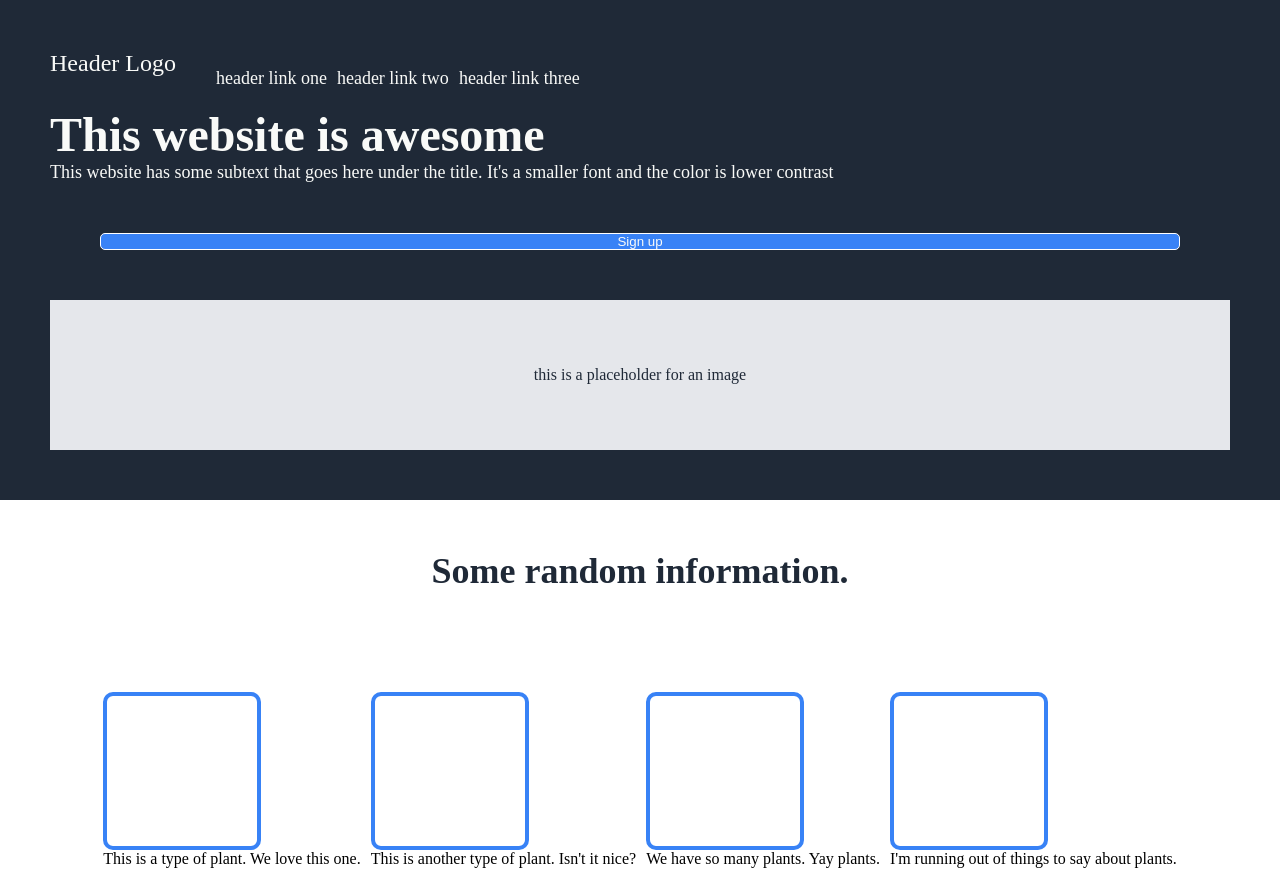
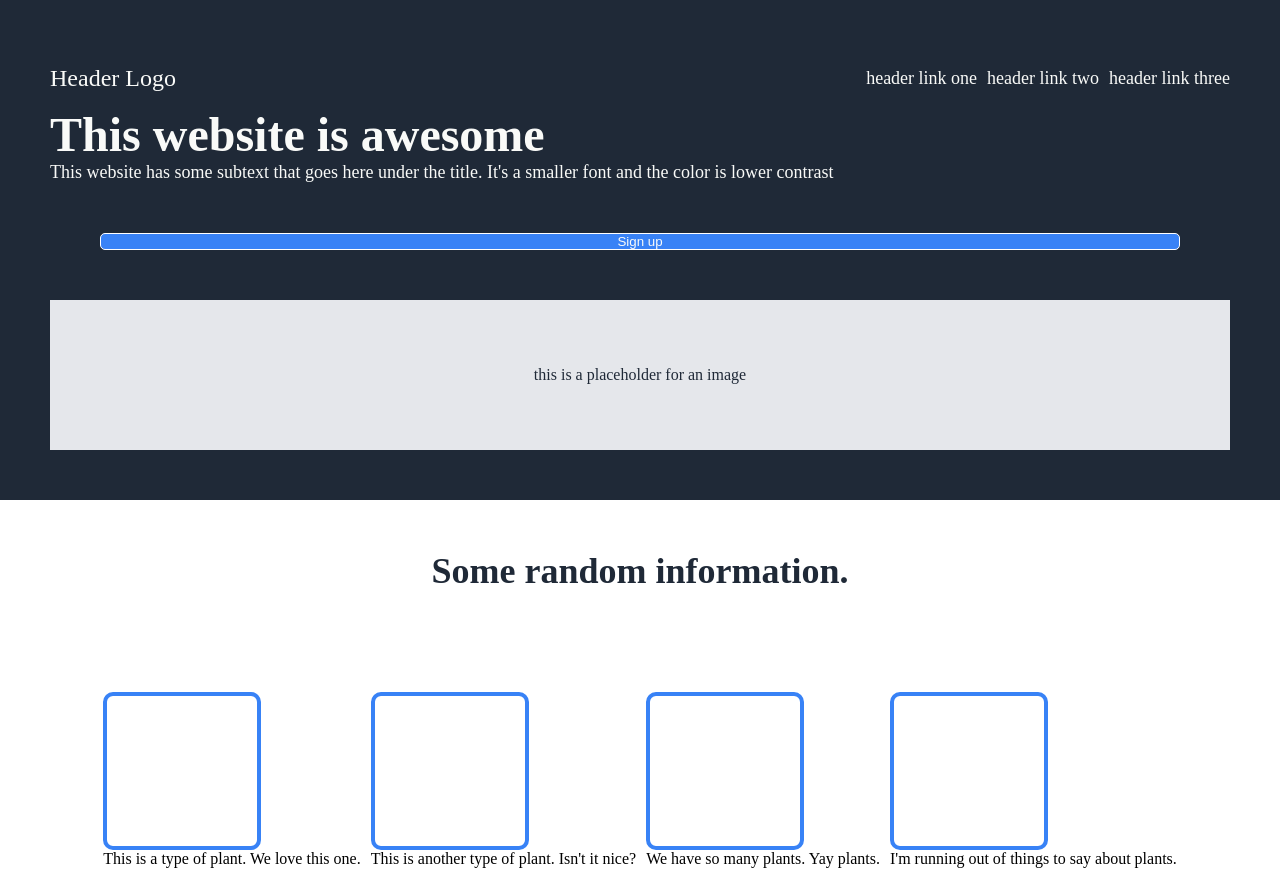
Before and after one commit to dakshyogi/landing-page, a plain HTML site: page index.html in a window 1280 px wide. Shown: the top 871 px of the page. Drawn offline with Linux system fonts and the light colour scheme.

Commit message:
added header in inline with header links

```diff
--- a/style.css
+++ b/style.css
@@ -1,11 +1,14 @@
+
 body {
     margin: 0;
+    box-sizing: border-box;
 }
 
 ul {
     list-style-type: none;
     display: flex;
     gap: 10px;
+    justify-content: first baseline;
 }
 
 .header {
@@ -13,13 +16,15 @@ ul {
     color: #f9faf8;
     display: flex;
     flex-direction: column;
+    justify-content: space-around;
     padding: 50px;
 
 }
 
 .hero {
-    display: flex;
-    align-content: space-between;
+    display:flex;
+    justify-content: space-between;
+
 }
 
 .h-middle {
@@ -32,6 +37,7 @@ ul {
 
 .Logo {
     font-size: 24px;
+    align-self: center;
 }
 
 .image {
```
